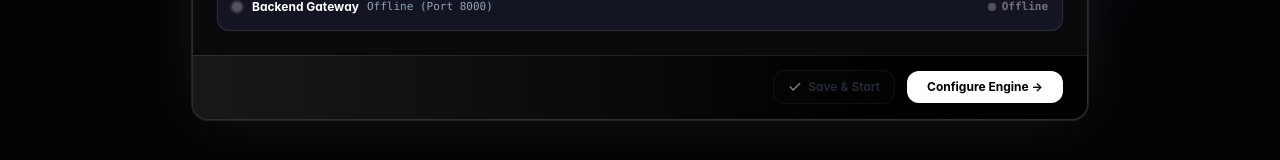
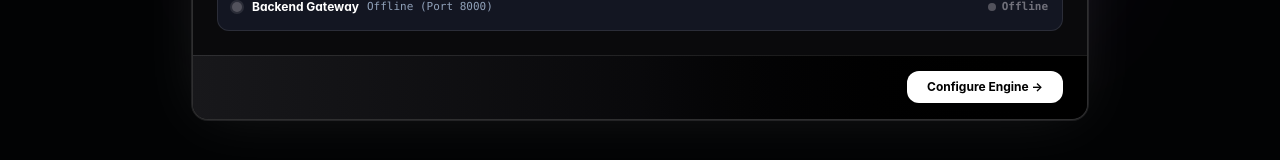
Before and after one commit to semanticClimate/RAISE, a React (Vite) app: page /#/ in a window 1280 px wide. Both pictures are taken after a click on the button "Connect Gateway". Shown: the part 523-683 px from the top of the page. Built offline with nearby package versions, Linux system fonts and the light colour scheme; no server answers.

Commit message:
fix(control-center): remove premature Save & Start button from intermediate wizard steps

```diff
--- a/src/features/control-center/components/ControlCenterModal.tsx
+++ b/src/features/control-center/components/ControlCenterModal.tsx
@@ -1,5 +1,4 @@
 import {
-  Check,
   CheckCircle2,
   Cpu,
   Database,
@@ -330,35 +329,6 @@ export const ControlCenterModal: React.FC = () => {
               </span>
             )}
 
-            {activeTab !== 'launch' && hasConfiguredKey && (
-              <button
-                type="button"
-                disabled={isSaving || isWarmingUp || !isConnected}
-                onClick={handleFinalStart}
-                className={`px-3.5 py-2 rounded-xl border text-xs font-semibold transition-all flex items-center gap-1.5 ${
-                  isConnected && !isSaving && !isWarmingUp
-                    ? 'border-white/20 bg-white/5 hover:bg-white/10 text-slate-300 hover:text-white cursor-pointer active:scale-95'
-                    : 'border-white/10 bg-white/[0.02] text-slate-600 cursor-not-allowed opacity-50'
-                }`}
-                title={
-                  !isConnected
-                    ? 'Backend Gateway is offline'
-                    : isWarmingUp
-                      ? 'Warming up neural models...'
-                      : 'Start directly with current settings'
-                }
-              >
-                {isSaving || isWarmingUp ? (
-                  <RefreshCw className="w-3.5 h-3.5 animate-spin text-white" />
-                ) : (
-                  <Check className="w-3.5 h-3.5 text-white stroke-[2.5]" />
-                )}
-                <span className="hidden sm:inline">
-                  {isWarmingUp ? 'Warming Up...' : isSaving ? 'Saving...' : 'Save & Start'}
-                </span>
-              </button>
-            )}
-
             {activeTab !== 'launch' ? (
               <button
                 type="button"
```
